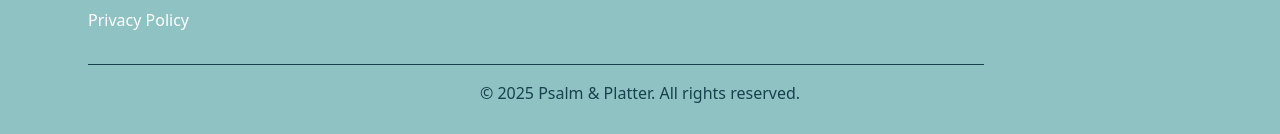
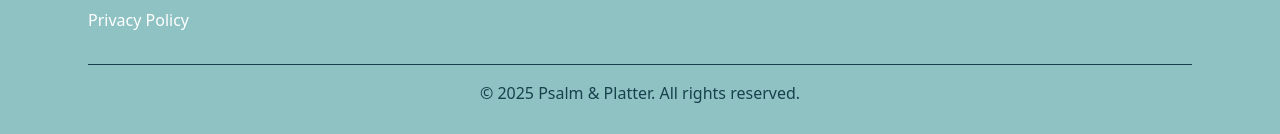
Before and after one commit to Jomar77/SEBS-Website, a React (Vite) app in the folder sebs-website/: page /privacy-policy in a window 1280 px wide. Shown: the part 3289-3423 px from the top of the page. Built offline with nearby package versions, Linux system fonts and the light colour scheme; no server answers.

Commit message:
fix: Remove unnecessary max-width from Footer component for improved layout consistency

```diff
--- a/sebs-website/src/Components/Footer.jsx
+++ b/sebs-website/src/Components/Footer.jsx
@@ -80,7 +80,7 @@ export default function Footer() {
         </div>
       </div>
 
-      <div className="lg:mx-22 mx-auto max-w-4xl">
+      <div className="lg:mx-22 ">
         <div className="border-t border-[#17414d] w-full" />
       </div>
 
```
